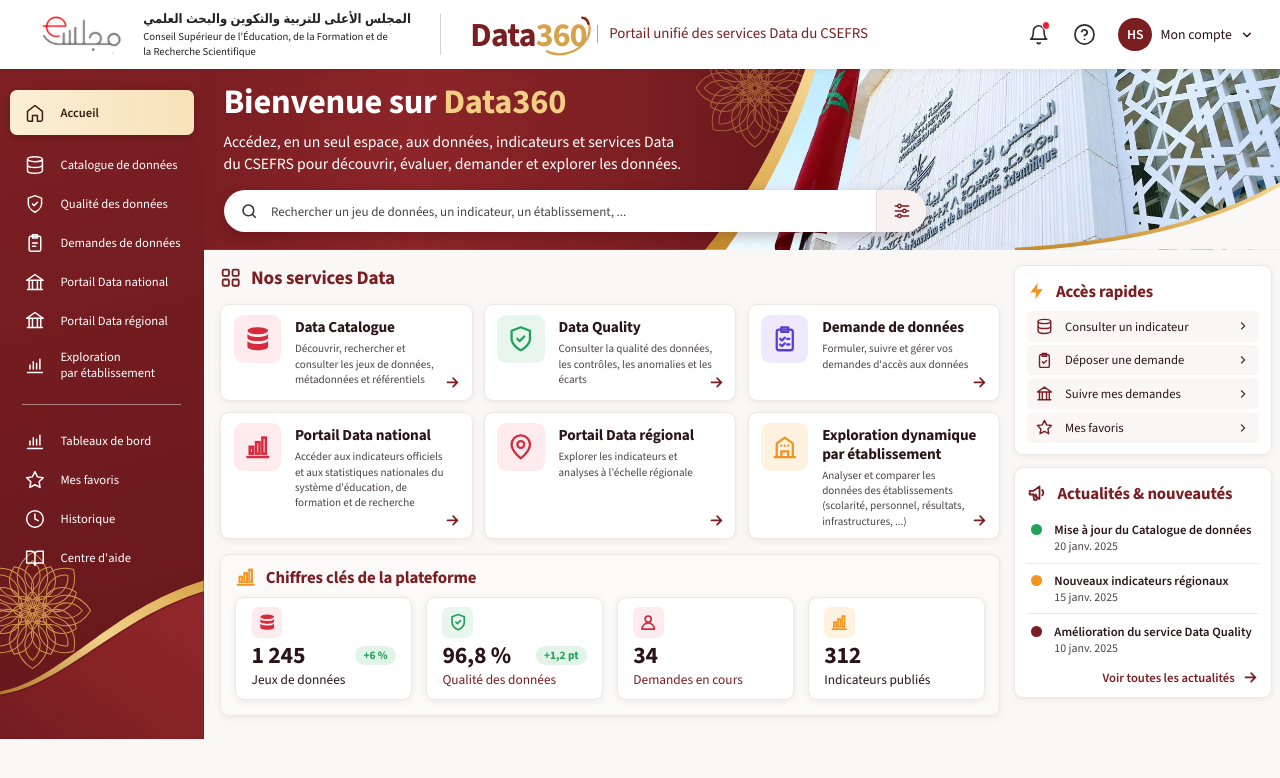
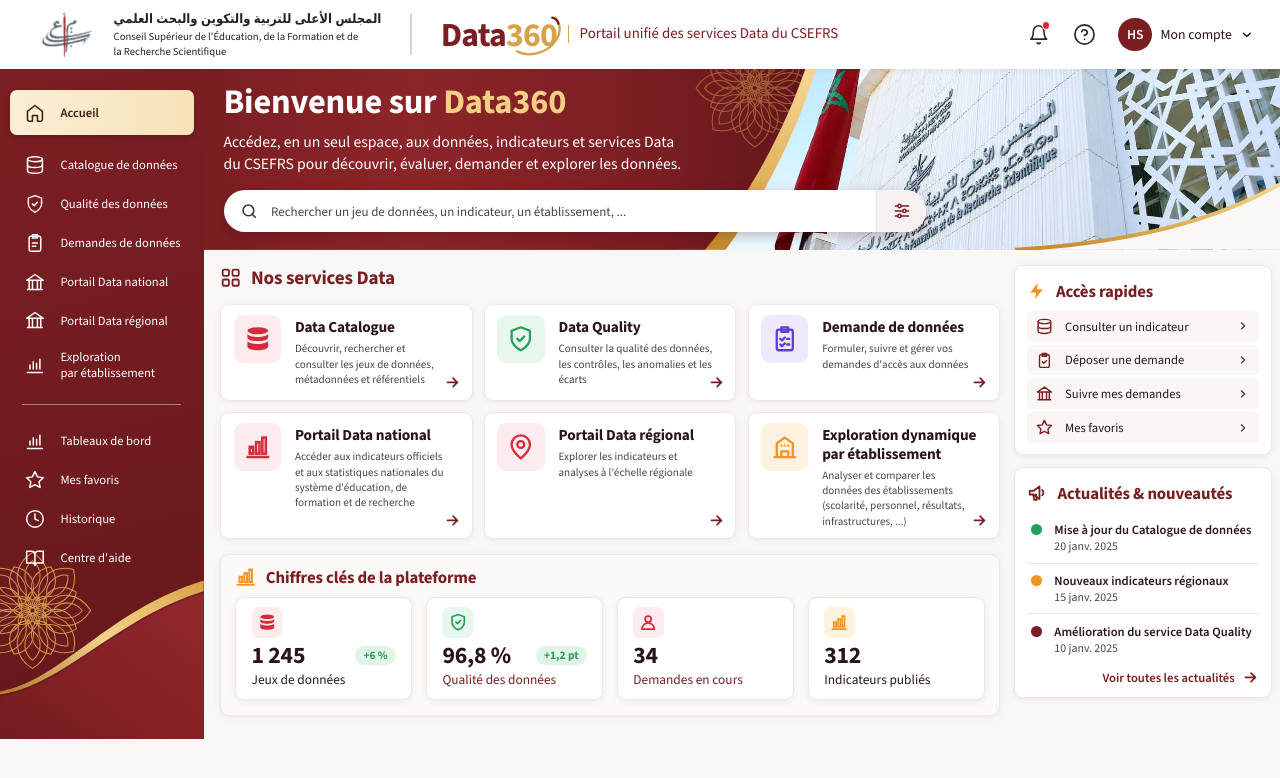
Before and after one commit to ayoubImpossible/Data360, a plain HTML site: page index.html in a window 1280 px wide. Drawn offline with nearby package versions, Linux system fonts and the light colour scheme.

Commit message:
Logo CSEFRS a la place de Majlis

```diff
--- a/index.html
+++ b/index.html
@@ -13,7 +13,7 @@
   <header class="topbar">
     <div class="brand">
       <div class="brand-logo">
-        <img src="img/logo-majlis.png" alt="Majlis">
+        <img src="img/logo-csefrs.png" alt="CSEFRS">
       </div>
       <div class="brand-name">
         <span class="ar">المجلس الأعلى للتربية والتكوين والبحث العلمي</span>
--- a/style.css
+++ b/style.css
@@ -49,7 +49,7 @@ svg { flex-shrink: 0; }
 }
 .brand { display: flex; align-items: center; gap: 26px; }
 .brand-logo { display: flex; flex-direction: column; align-items: center; color: #7a1e22; }
-.brand-logo img { height: 54px; width: auto; display: block; }
+.brand-logo img { height: 62px; width: auto; display: block; }
 .brand-logo strong { font-size: 27px; font-weight: 800; color: var(--bordeaux); line-height: 1; letter-spacing: .3px; }
 .brand-name { font-size: 14px; line-height: 1.38; color: #222; font-weight: 500; }
 .brand-name .ar { font-size: 17px; font-weight: 700; direction: rtl; display: block; text-align: left; margin-bottom: 1px; font-family: "Segoe UI", Tahoma, sans-serif; }
```
Also changed, not shown: img/logo-csefrs.png (added), img/logo-majlis.png (deleted).
